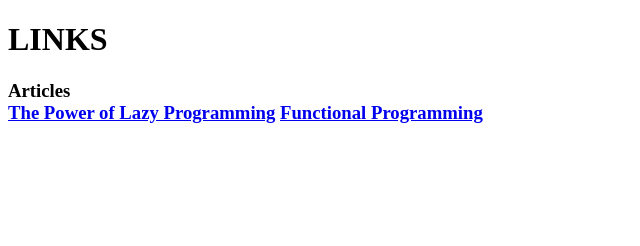
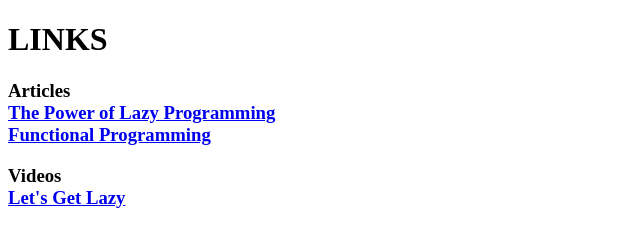
Before and after one commit to mrpavsss/Lazy-Programming-Links, a plain HTML site: page index.html in a window 1280 px wide. Shown: the whole page, without its empty margins (0-640 px from the left). Drawn offline with Linux system fonts and the light colour scheme.

Commit message:
Update index.html

```diff
--- a/index.html
+++ b/index.html
@@ -7,8 +7,11 @@
 <body>
   <h1>LINKS</h1>
     <h3>Articles<br>
-        <a href="https://www.infoworld.com/article/3122803/the-power-of-lazy-programming.html">The Power of Lazy Programming</a>
+        <a href="https://www.infoworld.com/article/3122803/the-power-of-lazy-programming.html">The Power of Lazy Programming</a><br>
         <a href="https://www.tutorialspoint.com/functional_programming/functional_programming_lazy_evaluation.htm">Functional Programming</a>
+    </h3>
+    <h3>Videos<br>
+        <a href="https://youtu.be/ntWdmlrCheY">Let's Get Lazy</a>
     </h3>
 </body>
 </html>
```
